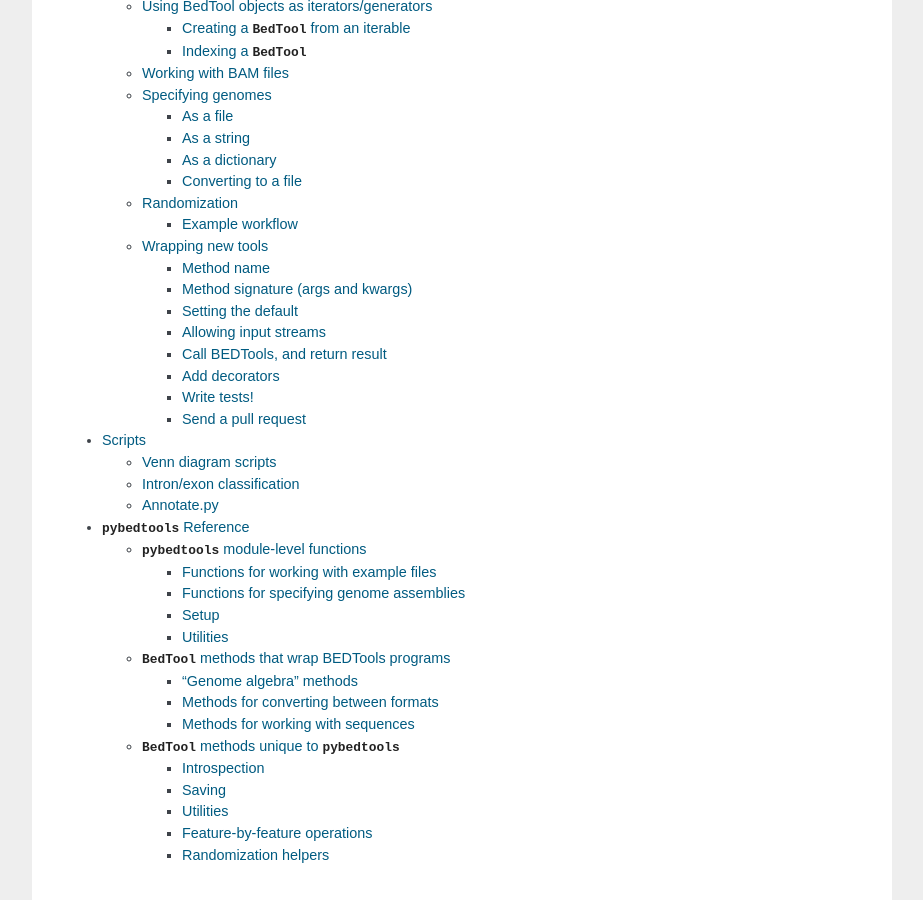
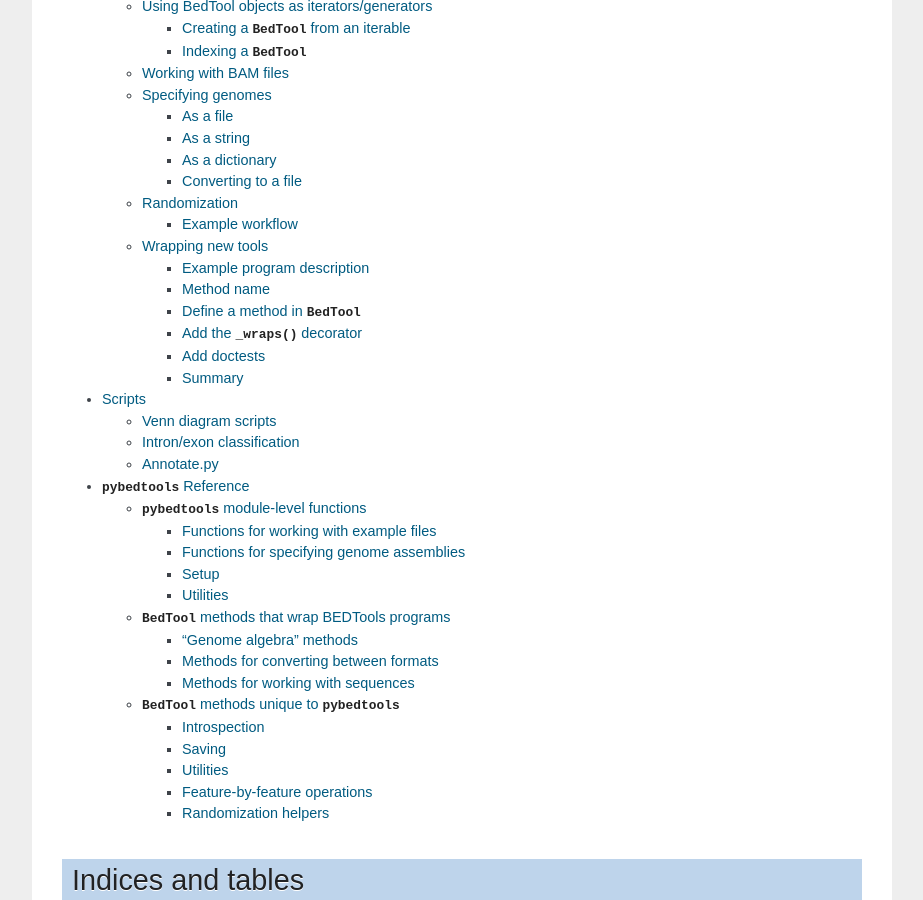
Before and after one commit to daler/pybedtools, a Sphinx documentation site: the page built from docs/source/index.rst, in a window 1280 px wide and 900 px high, scrolled down 1398 px. Shown: the whole window, without its empty margins (198-1121 px from the left). Built offline with Sphinx 7.4.7, drawn with Linux system fonts in a browser that asks for light colours; comment, search, counter and statistics services are not loaded; some of the changed lines change nothing that is shown.

Commit message:
new docs for wrapping

```diff
--- a/docs/source/topical-wrapping.rst
+++ b/docs/source/topical-wrapping.rst
@@ -3,10 +3,16 @@
 This section serves as a reference for wrapping new tools as they are added to
 BEDTools.
 
+
+Example program description
+---------------------------
 Let's assume we would like to wrap a new program, appropriately named
 `newProgramBed`.  Its signature from the command line is `newProgramBed -a
 <infile> -b <other file> [options]`, and it accepts `-a stdin` to indicate
-data is being piped to it.
+data is being piped to it::
+
+    newProgramBed -a <BED/VCF/GFF> -b <BED/VCF/GFF> [options]
+
 
 Method name
 -----------
@@ -15,192 +21,99 @@
 usually removed from the program name. So here the name would probably be
 `new_program`.
 
-Method signature (args and kwargs)
-----------------------------------
-If a BEDTools program accepts a `-b` argument (which is the case for this
-example) then the signature and first line should look like this::
 
-    def new_program(self, b=None, **kwargs):
-        kwargs['b'] = b
-        ...
-
-That is, we specify a kwarg for `b` in the signature so that we have the
-option calling this method either with a regular arg or a kwarg, and then
-we ensure that `b` makes it into the `**kwargs` dictionary that will be
-passed around later.
-
-This is to allow another BedTool (or file, or stream) be passed as the
-first non-keyword argument; otherwise, the user would always have to do::
-
-    a.intersect(b=b)
-
-instead of::
-
-    a.intersect(b)
-
-It's a minor thing, but it's convenient.
-
-If the program you're wrapping doesn't accept another BED-like file as
-`-b`, then the method should only accept `self` and `**kwargs`::
-
-    def new_program(self, **kwargs):
-        pass
-
-Setting the default
--------------------
-Generally, the next thing to do is to set the default, or implicit kwarg.
-This is generally the `-i` or `-a` kwarg.
-
-This is done by checking to see if the implicit kwarg was specified already
-(which allows the user to override the implicit assumption) and if not, add
-it to the kwargs dict.
-
-For example::
-
-    if 'a' not in kwargs:
-        kwargs['a'] = self.fn
-
-For BEDTools programs that optionally take an `-abam` argument, we need to
-check to make sure that wasn't specified either::
-
-    if ('abam' not in kwargs) and ('a' not in kwargs):
-            kwargs['a'] = self.fn
-
-So to continue the example, our method now looks like this::
-
-    def new_program(self, b=None, **kwargs):
-
-        if 'a' not in kwargs:
-            kwargs['a'] = self.fn
-
-Allowing input streams
-----------------------
-BEDTools programs that can accept `stdin` as their first input need to be
-registered in the :meth:`BedTool.handle_kwargs` method, in the
-`implicit_instream1` dictionary.
-
-This dictionary specifies which keyword argument to look for an object that
-could be used as the first input -- this could be a filename, an iterator
-of features, or an open file.  Depending on what it finds there, it will
-call the BEDTools program appropriately.
-
-For example, if :meth:`BedTool.handle_kwargs` finds an open file in
-`kwargs['a']` for `intersectBed`, then it will tell `intersectBed` that
-`-a` should be `stdin` and the open file will eventually be passed to the
-`subprocess.Popen` call.  But if `kwargs['a']` is a filename, then it will
-just tell `intersectBed` that `-a` should be the filename.
-
-If there is a second argument that has the potential to be a stream (like
-the `b` kwarg for :meth:`BedTool.intersect`, which can be a BedTool,
-filename, IntervalIterator, or stream), then this kwarg should be added to
-the `implicit_instream2` dictionary.
-
-This second dictionary specifies which kwargs to check to see if they
-contain an iterable.  If so, then it "renders" the iterable to a temp file
-and will pass that filename to the BEDTools program.
-
-In the example case of :meth:`BedTool.intersect`, if `b` is a stream or an
-iterable, the `handle_kwargs` method will convert that stream or iterable
-to a tempfile (say, `tmp001`) and then will eventually send `intersectBed`
-the option `-b tmp001`.
-
-The :meth:`BedTool.handle_kwargs` method also decides whether to create a
-new temp file (if `stream=False`) or not, and also converts kwargs like `a`
-to `-a`.  Finally, it creates a list of commands ready for
-:func:`call_bedtools` to run.
-
-To illustrate, since `newProgramBed` can accept stdin as its `-a` argument, we
-add `a` to the `implicit_instream1` dict:
+Define a method in :class:`BedTool`
+-----------------------------------
+Define a method in :class:`BedTool` . . . and *don't add any content to the
+function body*.  This is because the decorator we're about to add will
+replace the method wholesale; anything that's in the function body will
+effectively be ignored.
 
 ::
 
-    implicit_instream1 = {'intersectBed': 'a',
-                           'subtractBed': 'a',
-                            'closestBed': 'a',
-                             'windowBed': 'a',
-                               'slopBed': 'i',
-                                    ...
-                                    ...
-                           'newProgramBed': 'a', # here's the new wrapped program
-                           }
+    def new_program(self):
+        pass
 
-Since `newProgramBed` also takes a `-b` argument that is another BED-like file, we need to register this as well::
 
-    implicit_instream2 = {'intersectBed': 'b',
-                               'subtractBed': 'b',
-                                'closestBed': 'b',
-                                ...
-                             'newProgramBed': 'b',
-                               }
+Add the :func:`_wraps` decorator
+--------------------------------
+This is where most of the work happens.
 
-And back in the method body, we call :meth:`BedTool.handle_kwargs` so that
-our method now looks like this::
+Since most of the work of wrapping BEDTools programs needs to happen every time
+a new program is wrapped, this work is abstracted out into the :func:`_wraps`
+function.
 
-    def new_program(self, b=None, **kwargs):
+See the :func:`_wraps` docstring and source for the details on what it's
+doing.
 
-        if 'a' not in kwargs:
-            kwargs['a'] = self.fn
+Our hypothetical program, `newProgramBed`, takes `-a` as the first input.
+We'd like to have `-a` implicitly be passed as whatever our
+:class:`BedTool` already points to, so we use the `implicit='a'` kwarg to
+:func:`_wraps` here.  `newProgramBed` also takes a second input, `-b`.  We
+describe that to the wrapper with the `other='b'` kwarg.
 
-        cmds, tmp, stdin = self.handle_kwargs(prog='newProgramBed', **kwargs)
+Any other keyword args that are used when calling the method will
+automatically be passed to the program.  So if `newProgramBed` has an
+optional `-s` argument, we don't need to specify that here.  When the user
+passes an `s=True` kwarg, it will be passed automatically to
+`newProgramBed` as the argument `-s`.  If `newProgramBed` does not accept a
+`-z` argument but the user passes one anyway, we rely on the BEDTools
+program to do the error-checking of arguments and report any errors back to
+Python.
 
-Call BEDTools, and return result
---------------------------------
-So now we have `cmds` (the list of commands ready to be called by
-`subprocess.Popen`), `tmp` (the new tempfile ready to accept results, or
-None if we will be streaming the output), and `stdin` (None if it's a
-filename, or the open file that will be send to `subprocess.stdin`).  These
-are passed to the :func:`call_bedtools` function, which does all the
-`subprocess` business and returns a "stream", which could be any of the
-things that a :class:`BedTool` can accept (filename, open file,
-IntervalIterator).  Finally, we return a new :class:`BedTool` made from
-this stream.
+Here's what the new method looks like so far:
 
-Now our method looks like this::
+::
+    @_wraps(prog='newProgramBed', implicit='a', other='b')
+    def new_program(self):
+        pass
 
-    def new_program(self, b=None, **kwargs):
+For wrapped programs that expect a genome file or have more complex
+arguments, see the docstring and source for :func:`_wrap`.
 
-        if 'a' not in kwargs:
-            kwargs['a'] = self.fn
 
-        cmds, tmp, stdin = self.handle_kwargs(prog='newthingBed', **kwargs)
-        stream = call_bedtools(cmds, tmp, stdin=stdin)
-        return BedTool(stream)
+Add doctests
+------------
+While the function body will be replaced wholesale by the decorator, the
+docstring will be copied to the new function.  This is important because it
+means we can write meaningful documentation and, even more importantly,
+doctests for this method.  Writing a doctest within the method's docstring
+means it will automatically be found by the test suite.
 
-Add decorators
---------------
-Some decorators are used to add text to the method's docstring, like
-`_implicit` and `_file_or_bedtool`, and `_returns_bedtool`.  More useful is
-`_help`, which adds the full text of the BEDTools program to the end of the
-docstring, so all information is available from the Python interpreter
-(especially useful when using IPython).  The `_log_to_history` decorator
-will register the calling of this method in the BedTool's history.
+::
 
-The final wrapped method, with all the decorators to add relevant text to
-the docstring, then is simply::
+    @_wraps(prog='newProgramBed', implicit='a', other='b')
+    def new_program(self):
+        """
+        Converts all features to length of 1.
 
-    @_returns_bedtool()
-    @_file_or_bedtool()
-    @_help('newProgramBed')
-    @_log_to_history
-    @_implicit('-a')
-    def new_program(self, b=None, **kwargs):
+        Example usage:
 
-        if 'a' not in kwargs:
-            kwargs['a'] = self.fn
+        >>> a = pybedtools.example_bedtool('a.bed')
+        >>> b = pybedtools.example_bedtool('b.bed')
+        >>> c = a.new_program(b, s=True)
+        >>> print c  #+NORMALIZE_WHITESPACE
+        chr1	1	2
+        chr1	100	101
+        chr1	150	151
+        chr1	900	901
+        <BLANKLINE>
+        """
 
-        cmds, tmp, stdin = self.handle_kwargs(prog='newthingBed', **kwargs)
-        stream = call_bedtools(cmds, tmp, stdin=stdin)
-        return BedTool(stream)
 
-Write tests!
-------------
-The only way to know for sure if your new wrapped method works is to write
-good tests for it.  This can either be done in the docstring or in the test
-suite.  See the source for how this is done; also check out the `test.sh`
-script in the top level of the repository.
+Summary
+-------
+That's it!  We now have a method, :meth:`BedTool.new_program`, that wraps
+a hypothetical `newProgramBed` BEDTools program, will accept any optional
+args that `newProgramBed` does, will return a new :class:`BedTool`
+containing the results, *and it's tested*.
 
-Send a pull request
--------------------
-If you've made something that you think would be useful to others, please
-send a github pull request so that your newly created and tested code can
-be distributed to others.  Any contributions are much appreciated.
+This new method can be be chained with other :class:`BedTool` instances,
+used as an iterator or generator, or anything else a normal
+:class:`BedTool` can do . . . for example::
+
+    a = pybedtools.example_bed('a.bed')
+    b = pybedtools.example_bed('b.bed')
+    c = a.new_program(b, s=True).filter(lambda x: x.start < 125).saveas('t.bed', trackline='track name="one-bp features"')
+
+.. _decorator: http://www.python.org/dev/peps/pep-0318/
```
